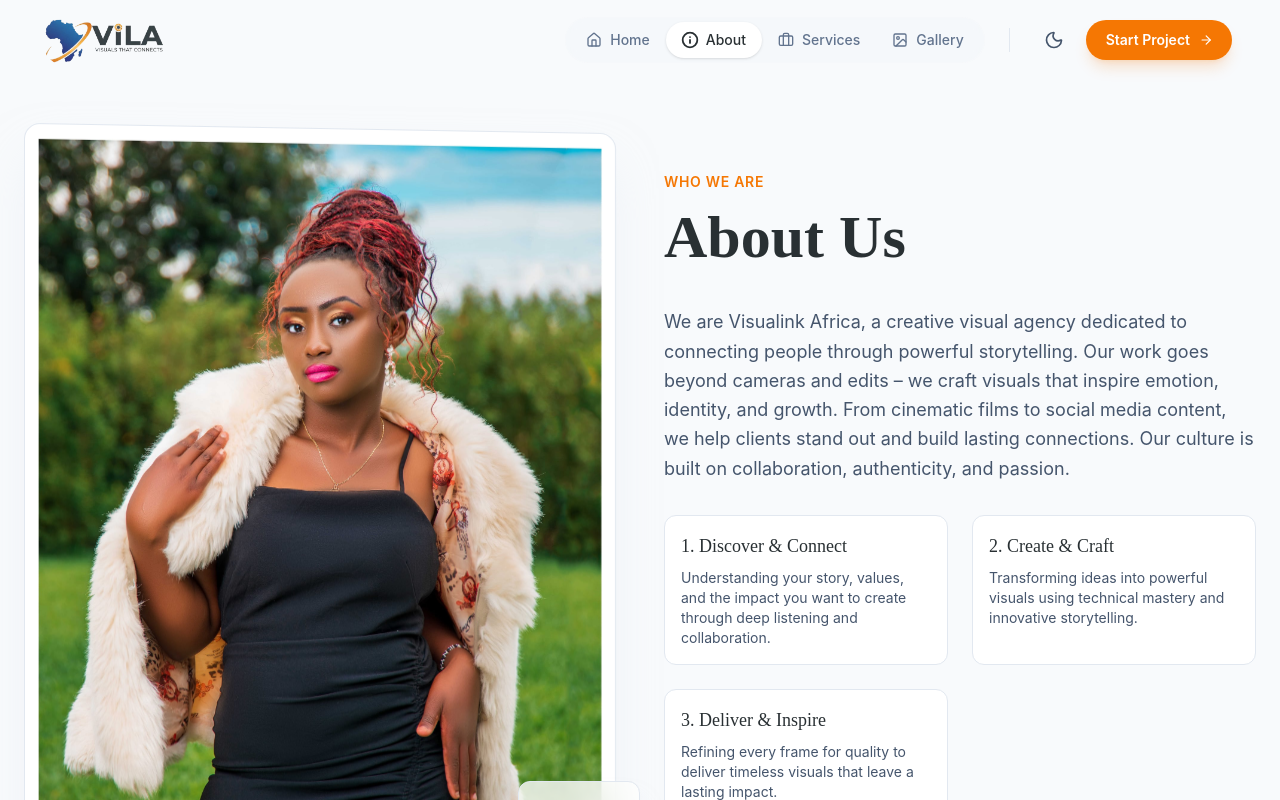
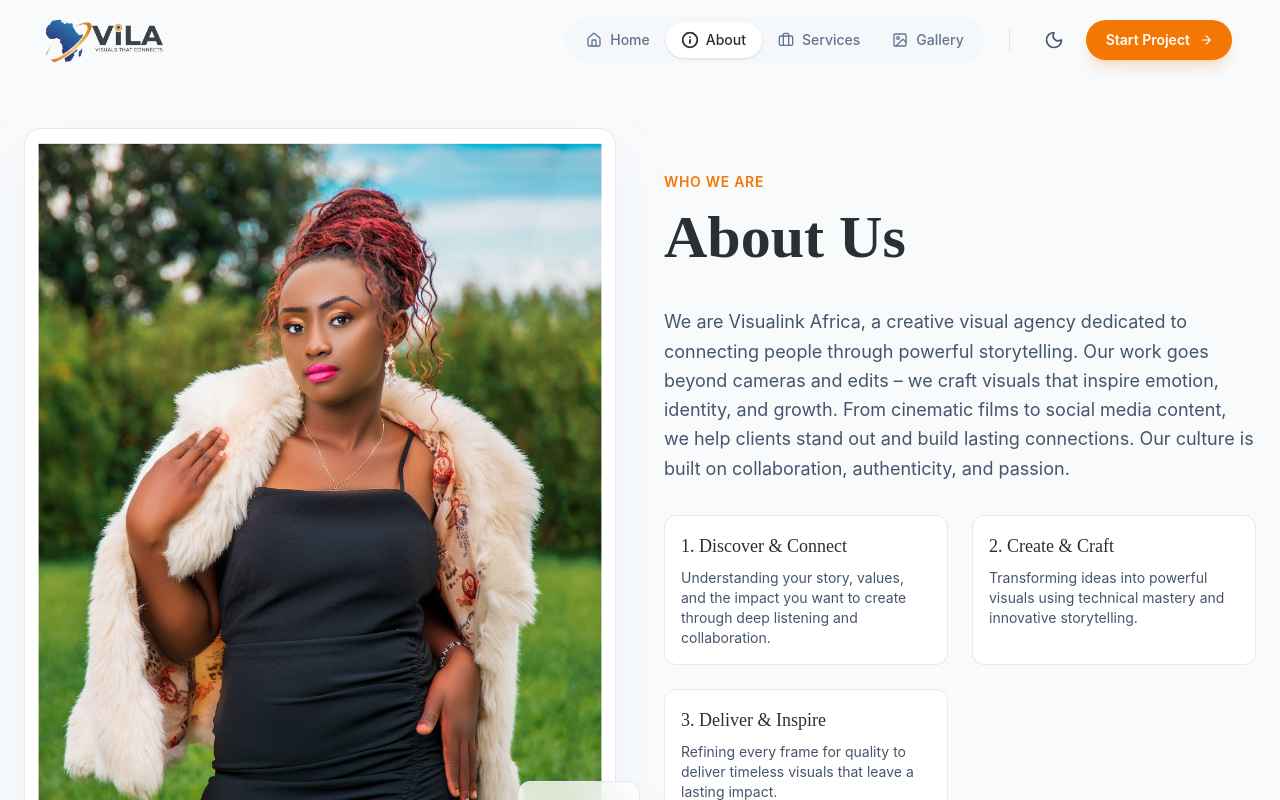
Before and after one commit to zannyke/VISUALIN.AFRICA, a React (Vite) app: page /about in a window 1280 px wide. Shown: the top 800 px of the page. Built offline with nearby package versions, Linux system fonts and the light colour scheme.

Commit message:
Remove hover skew animation from About Us image

```diff
--- a/src/pages/About.tsx
+++ b/src/pages/About.tsx
@@ -18,7 +18,7 @@ const About = () => {
                     {/* Image Side */}
                     <div className="lg:w-1/2 relative">
                         <div className="absolute inset-0 bg-cobalt/20 blur-2xl rounded-full transform scale-90 -z-10" />
-                        <div className="glass-card p-2 rounded-2xl overflow-hidden shadow-2xl skew-y-1 hover:skew-y-0 transition-transform duration-500 bg-white dark:bg-white/5 border border-slate-200 dark:border-white/10">
+                        <div className="glass-card p-2 rounded-2xl overflow-hidden shadow-2xl transition-transform duration-500 bg-white dark:bg-white/5 border border-slate-200 dark:border-white/10">
                             <img src={images.gallery[0]} alt="About Us visual" className="w-full h-auto object-cover rounded-xl" loading="lazy" />
                         </div>
                         {/* Floating Element */}
```
